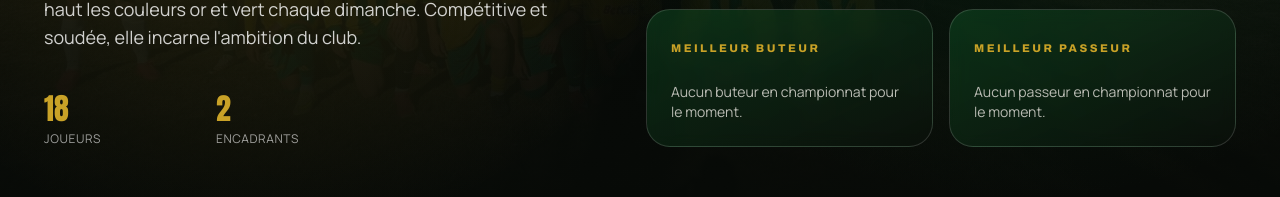
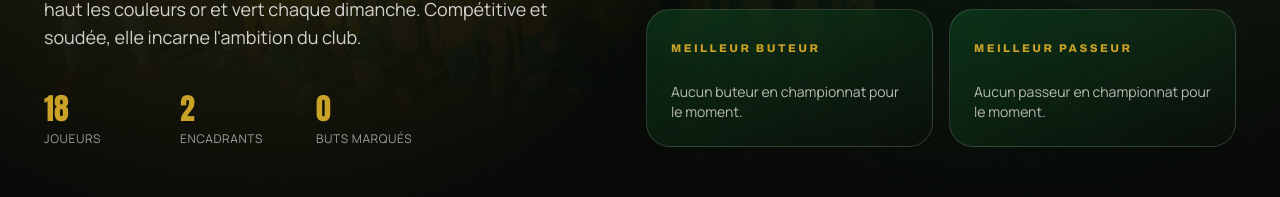
Before and after one commit to ElioH76/FC-Littoral, a Next.js app: page /equipes/seniors in a window 1280 px wide. Shown: the part 410-607 px from the top of the page. Built offline with nearby package versions, Linux system fonts and the light colour scheme; no server answers.

Commit message:
style(equipe): remettre la tuile « Buts marqués » dans le bandeau
Le bandeau repasse à 3 tuiles (Joueurs · Encadrants · Buts marqués), les
cartes buteur/passeur restent dans la colonne de droite.

Co-Authored-By: Claude Opus 4.8 <noreply@anthropic.com>

```diff
--- a/app/equipes/[slug]/page.tsx
+++ b/app/equipes/[slug]/page.tsx
@@ -49,6 +49,7 @@ export default async function TeamPage({
   if (!team) notFound();
 
   const players = bundle.players;
+  const totalGoals = players.reduce((sum, p) => sum + (p.goals ?? 0), 0);
   const scorer = players
     .filter((p) => (p.goals ?? 0) > 0)
     .sort((a, b) => (b.goals ?? 0) - (a.goals ?? 0))[0];
@@ -78,6 +79,7 @@ export default async function TeamPage({
   const keyStats = [
     { value: String(players.length), label: "Joueurs" },
     { value: String(team.staff.length), label: "Encadrants" },
+    { value: String(totalGoals), label: "Buts marqués" },
   ];
 
   return (
@@ -123,7 +125,7 @@ export default async function TeamPage({
                 {team.description}
               </p>
 
-              <div className="mt-10 grid max-w-xs grid-cols-2 gap-x-6">
+              <div className="mt-10 grid max-w-sm grid-cols-3 gap-x-6">
                 {keyStats.map((s) => (
                   <div key={s.label} className="min-w-0">
                     <div className="truncate font-display text-2xl text-gold md:text-3xl">
```
